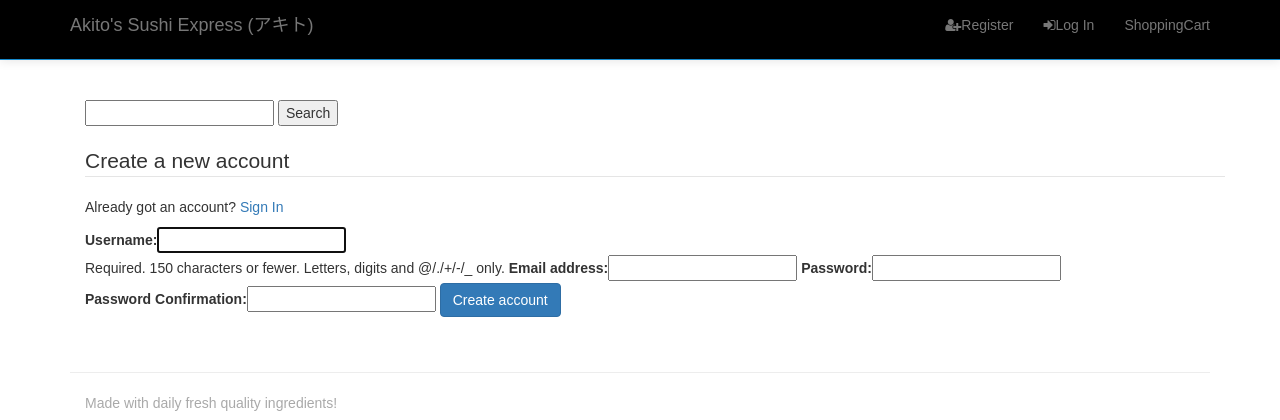
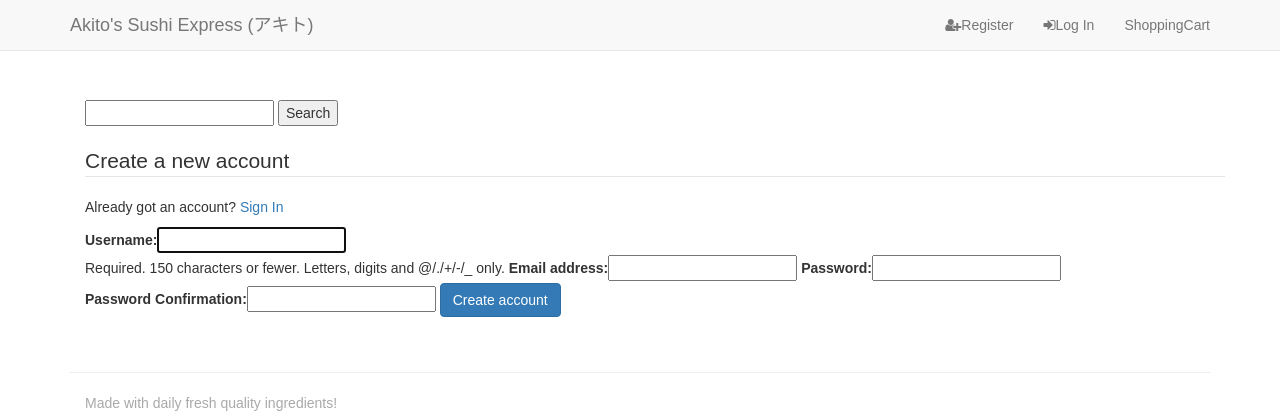
Before and after one commit to nikl881/food-delivery-app, a Django app: page /accounts/register/ in a window 1280 px wide. Shown: the top 420 px of the page. Run offline with Django 3.2, Linux system fonts and the light colour scheme; some libraries are stand-ins or nearby versions.

Commit message:
changed layout navbar

```diff
--- a/static/css/custom.css
+++ b/static/css/custom.css
@@ -64,23 +64,3 @@ caption p {
 .product-description {
     min-height: 40px;
 }
-
-.navbar {
-    background-image: -webkit-linear-gradient(#54b4eb, #2fa4e7 60%, #1d9ce5);
-    background-image: -o-linear-gradient(#54b4eb, #2fa4e7 60%, #1d9ce5);
-    background-image: -webkit-gradient(linear, left top, left bottom, from(#000), color-stop(60%, #000), to(#000));
-    background-image: linear-gradient(#000, #000 60%, #000);
-    background-repeat: no-repeat;
-    filter: progid:DXImageTransform.Microsoft.gradient(startColorstr='#ff54b4eb', endColorstr='#ff1d9ce5', GradientType=0);
-    border-bottom: 1px solid #178acc;
-    -webkit-filter: none;
-    filter: none;
-    -webkit-box-shadow: 0 1px 10px rgba(0,0,0,0.1);
-    box-shadow: 0 1px 10px rgba(0,0,0,0.1);
-    height: 60px;
-}
-
-h3, .h3 {
-    font-size: 24px;
-    color: red;
-}
```
Also changed, not shown: README.md.
